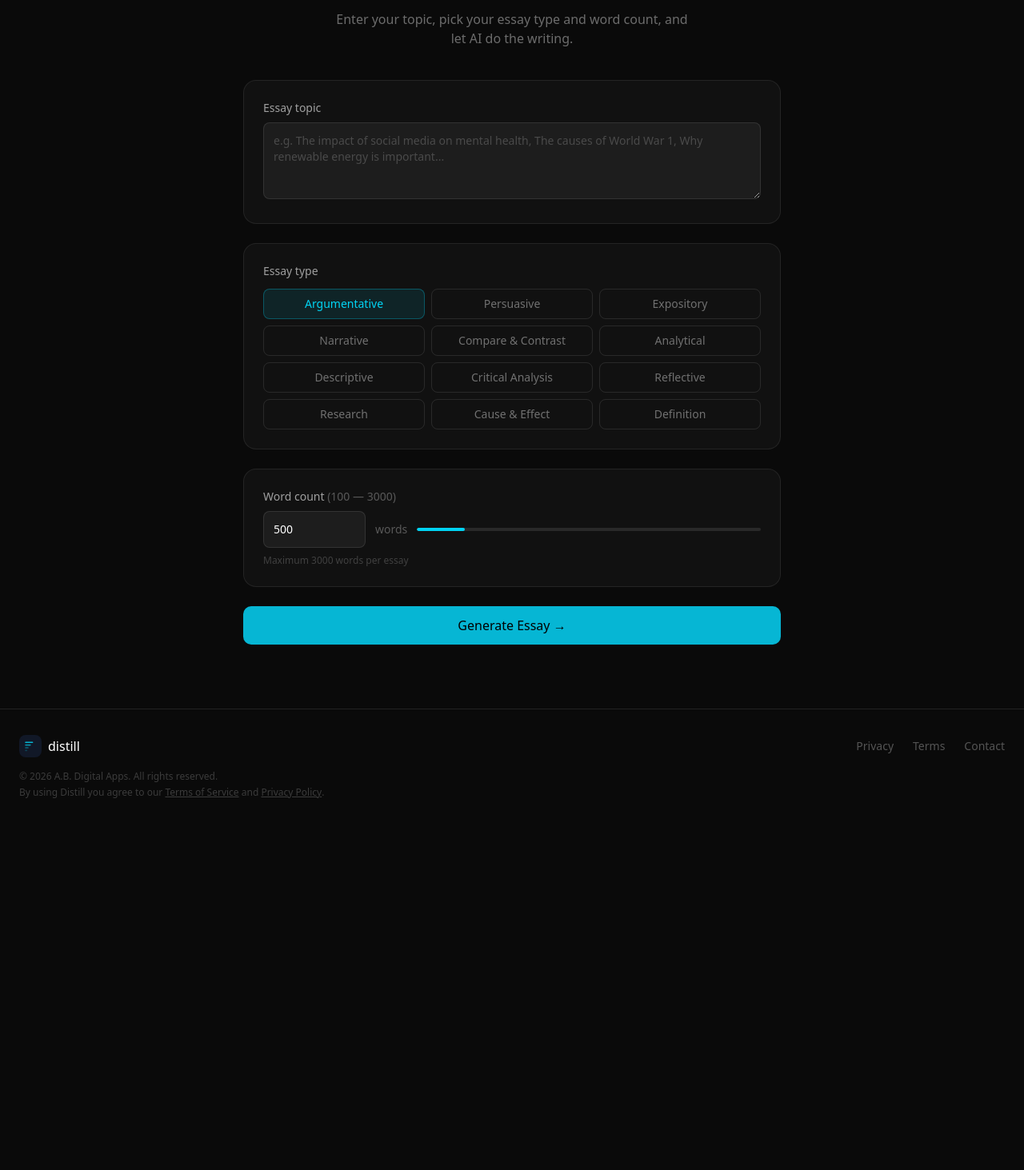
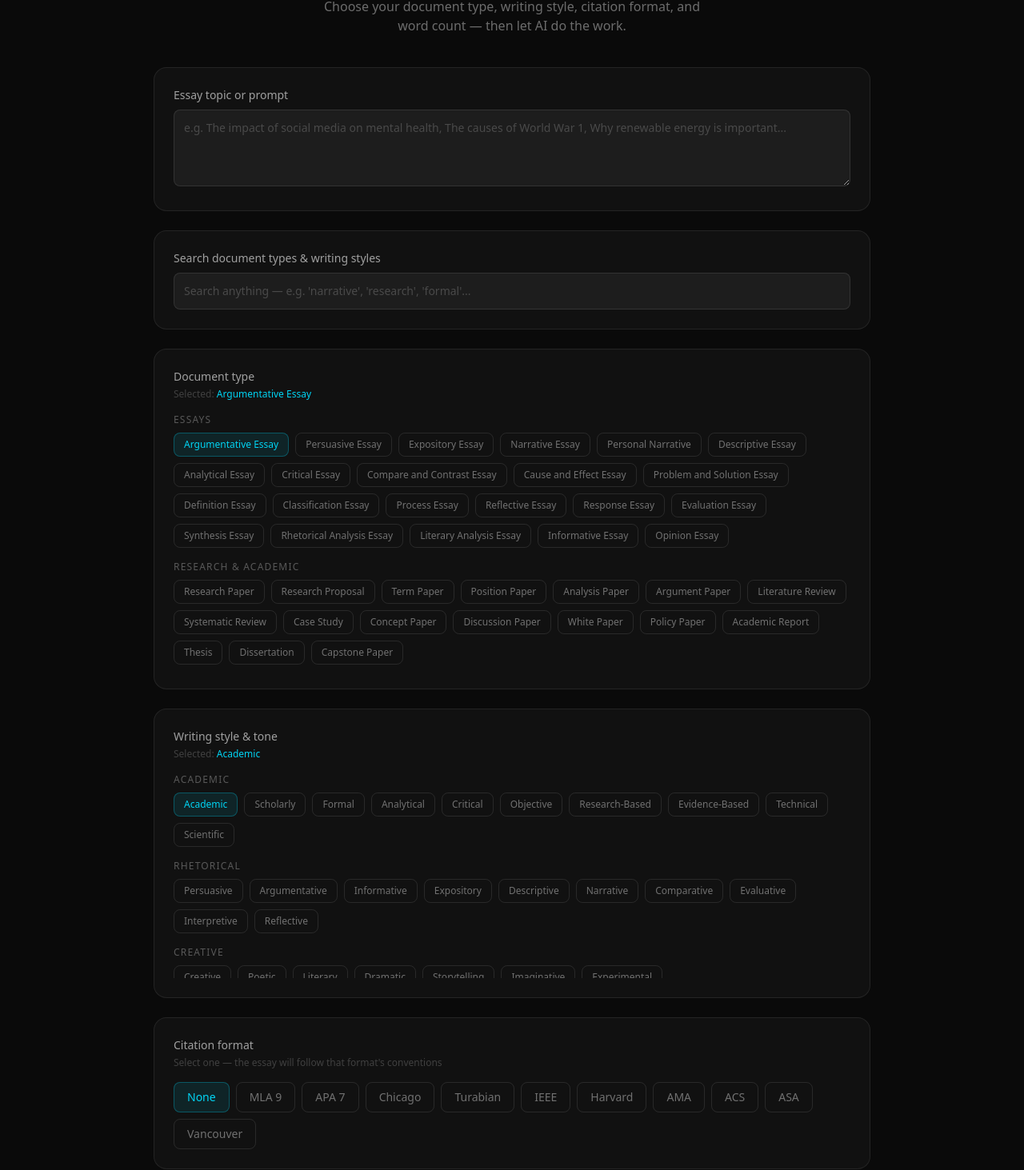
Before and after one commit to azxtyn/Distill, a Next.js app: page /essay in a window 1280 px wide. Shown: the part 209-1672 px from the top of the page at 80% size. Before the commit the page ends 1240 px from the top, so only its background shows below. Built offline with nearby package versions, Linux system fonts and the light colour scheme; no server answers.

Commit message:
ultimate essay writer with search, categories, styles, citations

```diff
--- a/app/api/essay/route.js
+++ b/app/api/essay/route.js
@@ -46,8 +46,8 @@ export async function POST(req) {
       )
     }
 
-    const { topic, type, wordCount } = await req.json()
-    const essay = await generateEssay(topic, type, wordCount)
+    const { topic, docType, style, citation, wordCount } = await req.json()
+    const essay = await generateEssay(topic, docType, style, citation, wordCount)
 
     if (existing) {
       await supabase
@@ -69,40 +69,33 @@ export async function POST(req) {
   }
 }
 
-async function generateEssay(topic, type, customWordCount) {
+async function generateEssay(topic, docType, style, citation, customWordCount) {
   const wordCount = customWordCount || 500
 
-  const essayTypeInstructions = {
-    argumentative: 'Write an argumentative essay that takes a clear position and supports it with evidence and reasoning.',
-    persuasive: 'Write a persuasive essay that convinces the reader to agree with a specific viewpoint using emotional appeals and strong arguments.',
-    expository: 'Write an expository essay that explains and informs the reader about the topic in a clear and objective way.',
-    narrative: 'Write a narrative essay that tells a story related to the topic with a clear beginning, middle, and end.',
-    compare: 'Write a compare and contrast essay that analyzes the similarities and differences related to the topic.',
-    analytical: 'Write an analytical essay that breaks down the topic into its components and examines each one carefully.',
-    descriptive: 'Write a descriptive essay that paints a vivid picture of the topic using sensory details and imagery.',
-    critical: 'Write a critical analysis essay that evaluates the topic by examining its strengths, weaknesses, and implications.',
-    reflective: 'Write a reflective essay that thoughtfully explores personal insights and lessons related to the topic.',
-    research: 'Write a research essay that presents evidence-based arguments supported by facts and credible sources.',
-    cause_effect: 'Write a cause and effect essay that examines the reasons something happened and its resulting consequences.',
-    definition: 'Write a definition essay that thoroughly explains and explores the meaning and significance of the topic.',
-  }
+  const citationNote = citation && citation !== 'None'
+    ? `\n- Follow ${citation} citation format conventions throughout`
+    : ''
 
-  const prompt = `${essayTypeInstructions[type] || essayTypeInstructions.argumentative}
+  const prompt = `Write a ${docType} about the following topic using a ${style} writing style.
 
 Topic: ${topic}
 
 Requirements:
 - Approximately ${wordCount} words
-- Include an introduction, body paragraphs, and conclusion
-- Use clear, academic language appropriate for high school or college level
+- Document type: ${docType}
+- Writing style: ${style}${citationNote}
+- Include appropriate structure for a ${docType} (introduction, body, conclusion or equivalent)
+- Use clear language appropriate for high school or college level
 - Make it well-structured and engaging
 
-Write the essay now:`
+${citation && citation !== 'None' ? `Citation format note: Follow ${citation} formatting conventions. Include properly formatted in-text citations and a works cited/references section at the end using placeholder sources that demonstrate correct ${citation} format.` : ''}
+
+Write the ${docType} now:`
 
   const response = await client.messages.create({
     model: 'claude-sonnet-4-6',
     max_tokens: 4000,
-    system: 'You are an expert essay writer. Write well-structured, engaging essays appropriate for academic use. Write the essay directly without any preamble or meta-commentary.',
+    system: `You are an expert academic writer specializing in all types of documents and writing styles. Write the requested document directly without any preamble or meta-commentary. Follow the specified writing style and citation format precisely.`,
     messages: [{ role: 'user', content: prompt }]
   })
 
--- a/app/essay/page.js
+++ b/app/essay/page.js
@@ -1,17 +1,121 @@
 'use client'
-import { useState } from 'react'
+import { useState, useMemo } from 'react'
 import { useUser } from '@clerk/nextjs'
 import Footer from '@/components/Footer'
 
+const documentTypes = {
+  'Essays': [
+    'Argumentative Essay', 'Persuasive Essay', 'Expository Essay', 'Narrative Essay',
+    'Personal Narrative', 'Descriptive Essay', 'Analytical Essay', 'Critical Essay',
+    'Compare and Contrast Essay', 'Cause and Effect Essay', 'Problem and Solution Essay',
+    'Definition Essay', 'Classification Essay', 'Process Essay', 'Reflective Essay',
+    'Response Essay', 'Evaluation Essay', 'Synthesis Essay', 'Rhetorical Analysis Essay',
+    'Literary Analysis Essay', 'Informative Essay', 'Opinion Essay'
+  ],
+  'Research & Academic': [
+    'Research Paper', 'Research Proposal', 'Term Paper', 'Position Paper',
+    'Analysis Paper', 'Argument Paper', 'Literature Review', 'Systematic Review',
+    'Case Study', 'Concept Paper', 'Discussion Paper', 'White Paper',
+    'Policy Paper', 'Academic Report', 'Thesis', 'Dissertation', 'Capstone Paper'
+  ],
+  'Science & Technical': [
+    'Lab Report', 'Scientific Report', 'Technical Report', 'Experimental Report',
+    'Field Report', 'Research Report', 'Engineering Report', 'Scientific Abstract',
+    'Lab Notebook Entry', 'Observation Report'
+  ],
+  'Reading & Literature': [
+    'Book Report', 'Book Review', 'Reading Log', 'Reading Journal', 'Reading Response',
+    'Character Analysis', 'Theme Analysis', 'Chapter Summary', 'Book Summary',
+    'Text Analysis', 'Literary Response', 'Poetry Analysis'
+  ],
+  'Personal & Reflective': [
+    'Personal Essay', 'Personal Statement', 'Autobiography', 'Memoir',
+    'Reflection Paper', 'Reflective Journal', 'Journal Entry', 'Diary Entry',
+    'Learning Reflection', 'Self-Reflection', 'College Application Essay',
+    'Scholarship Essay', 'Statement of Purpose'
+  ],
+  'Professional': [
+    'Business Report', 'Business Proposal', 'Project Proposal', 'Executive Summary',
+    'Business Plan', 'Meeting Report', 'Progress Report', 'Incident Report',
+    'Feasibility Report', 'Memorandum', 'Press Release', 'Newsletter',
+    'Article', 'Blog Post', 'News Article', 'Editorial', 'Op-Ed'
+  ],
+  'Creative Writing': [
+    'Short Story', 'Flash Fiction', 'Script', 'Screenplay', 'Play',
+    'Monologue', 'Dialogue', 'Poetry', 'Poem', 'Creative Nonfiction',
+    'Fan Fiction', 'Character Profile'
+  ],
+  'Speeches': [
+    'Speech', 'Persuasive Speech', 'Informative Speech', 'Demonstrative Speech',
+    'Debate Speech', 'Graduation Speech', 'Presentation Script', 'Debate Argument'
+  ]
+}
+
+const writingStyles = {
+  'Academic': [
+    'Academic', 'Scholarly', 'Formal', 'Analytical', 'Critical',
+    'Objective', 'Research-Based', 'Evidence-Based', 'Technical', 'Scientific'
+  ],
+  'Rhetorical': [
+    'Persuasive', 'Argumentative', 'Informative', 'Expository', 'Descriptive',
+    'Narrative', 'Comparative', 'Evaluative', 'Interpretive', 'Reflective'
+  ],
+  'Creative': [
+    'Creative', 'Poetic', 'Literary', 'Dramatic', 'Storytelling',
+    'Imaginative', 'Experimental'
+  ],
+  'Professional': [
+    'Professional', 'Business', 'Journalistic', 'Concise', 'Direct', 'Instructional'
+  ],
+  'Tone': [
+    'Formal', 'Informal', 'Conversational', 'Friendly', 'Serious',
+    'Neutral', 'Confident', 'Humorous', 'Inspirational', 'Emotional',
+    'Thoughtful', 'Respectful', 'Enthusiastic', 'Authoritative',
+    'Casual', 'Sophisticated', 'Simple', 'Straightforward'
+  ]
+}
+
+const citationFormats = [
+  'None', 'MLA 9', 'APA 7', 'Chicago', 'Turabian', 'IEEE', 'Harvard', 'AMA', 'ACS', 'ASA', 'Vancouver'
+]
+
 export default function EssayWriter() {
   const [topic, setTopic] = useState('')
-  const [type, setType] = useState('argumentative')
+  const [docType, setDocType] = useState('Argumentative Essay')
+  const [style, setStyle] = useState('Academic')
+  const [citation, setCitation] = useState('None')
   const [wordCount, setWordCount] = useState(500)
+  const [search, setSearch] = useState('')
   const [loading, setLoading] = useState(false)
   const [error, setError] = useState('')
   const [essay, setEssay] = useState('')
   const [copied, setCopied] = useState(false)
   const { isSignedIn } = useUser()
+
+  const allDocTypes = useMemo(() => Object.values(documentTypes).flat(), [])
+  const allStyles = useMemo(() => Object.values(writingStyles).flat(), [])
+
+  const filteredDocTypes = useMemo(() => {
+    if (!search) return documentTypes
+    const q = search.toLowerCase()
+    const result = {}
+    Object.entries(documentTypes).forEach(([cat, items]) => {
+      const filtered = items.filter(i => i.toLowerCase().includes(q))
+      if (filtered.length > 0) result[cat] = filtered
+    })
+    return result
+  }, [search])
+
+  const filteredStyles = useMemo(() => {
+    if (!search) return writingStyles
+    const q = search.toLowerCase()
+    const result = {}
+    Object.entries(writingStyles).forEach(([cat, items]) => {
+      const filtered = items.filter(i => i.toLowerCase().includes(q))
+      if (filtered.length > 0) result[cat] = filtered
+    })
+    return result
+  }, [search])
 
   const handleGenerate = async () => {
     if (!topic.trim()) { setError('Please enter a topic first.'); return }
@@ -24,7 +128,7 @@ export default function EssayWriter() {
       const res = await fetch('/api/essay', {
         method: 'POST',
         headers: { 'Content-Type': 'application/json' },
-        body: JSON.stringify({ topic, type, wordCount })
+        body: JSON.stringify({ topic, docType, style, citation, wordCount })
       })
       const data = await res.json()
       if (!res.ok) throw new Error(data.error || 'Something went wrong')
@@ -48,21 +152,6 @@ export default function EssayWriter() {
     setWordCount(val)
   }
 
-  const essayTypes = [
-    { id: 'argumentative', label: 'Argumentative' },
-    { id: 'persuasive', label: 'Persuasive' },
-    { id: 'expository', label: 'Expository' },
-    { id: 'narrative', label: 'Narrative' },
-    { id: 'compare', label: 'Compare & Contrast' },
-    { id: 'analytical', label: 'Analytical' },
-    { id: 'descriptive', label: 'Descriptive' },
-    { id: 'critical', label: 'Critical Analysis' },
-    { id: 'reflective', label: 'Reflective' },
-    { id: 'research', label: 'Research' },
-    { id: 'cause_effect', label: 'Cause & Effect' },
-    { id: 'definition', label: 'Definition' },
-  ]
-
   return (
     <div className="min-h-screen flex flex-col">
       <nav className="flex items-center justify-between px-6 py-4 border-b border-white/10 sticky top-0 z-50 backdrop-blur-md bg-black/60">
@@ -83,16 +172,18 @@ export default function EssayWriter() {
         </div>
       </nav>
 
-      <main className="flex-1 px-6 py-20">
+      <main className="flex-1 px-6 py-16">
         <div className="text-center mb-10">
           <p className="text-xs font-medium tracking-widest text-cyan-400 uppercase mb-2">AI Essay Writer</p>
-          <h1 className="text-4xl font-medium text-white mb-4">Write any essay in seconds</h1>
-          <p className="text-white/40 max-w-md mx-auto">Enter your topic, pick your essay type and word count, and let AI do the writing.</p>
+          <h1 className="text-4xl font-medium text-white mb-4">The ultimate essay writer</h1>
+          <p className="text-white/40 max-w-lg mx-auto">Choose your document type, writing style, citation format, and word count — then let AI do the work.</p>
         </div>
 
-        <div className="max-w-2xl mx-auto space-y-6">
+        <div className="max-w-4xl mx-auto space-y-6">
+
+          {/* Topic */}
           <div className="card p-6">
-            <label className="block text-sm text-white/60 mb-2">Essay topic</label>
+            <label className="block text-sm text-white/60 mb-2">Essay topic or prompt</label>
             <textarea
               value={topic}
               onChange={e => setTopic(e.target.value)}
@@ -101,20 +192,87 @@ export default function EssayWriter() {
             />
           </div>
 
+          {/* Search */}
           <div className="card p-6">
-            <label className="block text-sm text-white/60 mb-3">Essay type</label>
-            <div className="grid grid-cols-2 md:grid-cols-3 gap-2">
-              {essayTypes.map(t => (
-                <button key={t.id} onClick={() => setType(t.id)}
-                  className={`px-3 py-2 rounded-lg text-sm border transition-all ${type === t.id
+            <label className="block text-sm text-white/60 mb-2">Search document types & writing styles</label>
+            <input
+              type="text"
+              value={search}
+              onChange={e => setSearch(e.target.value)}
+              placeholder="Search anything — e.g. 'narrative', 'research', 'formal'..."
+              className="w-full bg-white/5 border border-white/10 rounded-lg p-3 text-sm text-white placeholder-white/20 focus:outline-none focus:border-cyan-400/50 transition-colors"
+            />
+          </div>
+
+          {/* Document Type */}
+          <div className="card p-6">
+            <label className="block text-sm text-white/60 mb-1">Document type</label>
+            <p className="text-xs text-white/20 mb-4">Selected: <span className="text-cyan-400">{docType}</span></p>
+            <div className="space-y-4 max-h-80 overflow-y-auto pr-1">
+              {Object.entries(filteredDocTypes).map(([category, items]) => (
+                <div key={category}>
+                  <p className="text-xs font-medium text-white/30 uppercase tracking-widest mb-2">{category}</p>
+                  <div className="flex flex-wrap gap-2">
+                    {items.map(item => (
+                      <button key={item} onClick={() => setDocType(item)}
+                        className={`px-3 py-1.5 rounded-lg text-xs border transition-all ${docType === item
+                          ? 'bg-cyan-400/10 border-cyan-400/30 text-cyan-400'
+                          : 'border-white/10 text-white/40 hover:text-white hover:border-white/20'}`}>
+                        {item}
+                      </button>
+                    ))}
+                  </div>
+                </div>
+              ))}
+              {Object.keys(filteredDocTypes).length === 0 && (
+                <p className="text-white/20 text-sm">No document types found for "{search}"</p>
+              )}
+            </div>
+          </div>
+
+          {/* Writing Style */}
+          <div className="card p-6">
+            <label className="block text-sm text-white/60 mb-1">Writing style & tone</label>
+            <p className="text-xs text-white/20 mb-4">Selected: <span className="text-cyan-400">{style}</span></p>
+            <div className="space-y-4 max-h-64 overflow-y-auto pr-1">
+              {Object.entries(filteredStyles).map(([category, items]) => (
+                <div key={category}>
+                  <p className="text-xs font-medium text-white/30 uppercase tracking-widest mb-2">{category}</p>
+                  <div className="flex flex-wrap gap-2">
+                    {items.map(item => (
+                      <button key={item} onClick={() => setStyle(item)}
+                        className={`px-3 py-1.5 rounded-lg text-xs border transition-all ${style === item
+                          ? 'bg-cyan-400/10 border-cyan-400/30 text-cyan-400'
+                          : 'border-white/10 text-white/40 hover:text-white hover:border-white/20'}`}>
+                        {item}
+                      </button>
+                    ))}
+                  </div>
+                </div>
+              ))}
+              {Object.keys(filteredStyles).length === 0 && (
+                <p className="text-white/20 text-sm">No styles found for "{search}"</p>
+              )}
+            </div>
+          </div>
+
+          {/* Citation Format */}
+          <div className="card p-6">
+            <label className="block text-sm text-white/60 mb-1">Citation format</label>
+            <p className="text-xs text-white/20 mb-4">Select one — the essay will follow that format's conventions</p>
+            <div className="flex flex-wrap gap-2">
+              {citationFormats.map(fmt => (
+                <button key={fmt} onClick={() => setCitation(fmt)}
+                  className={`px-4 py-2 rounded-lg text-sm border transition-all ${citation === fmt
                     ? 'bg-cyan-400/10 border-cyan-400/30 text-cyan-400'
                     : 'border-white/10 text-white/40 hover:text-white hover:border-white/20'}`}>
-                  {t.label}
+                  {fmt}
                 </button>
               ))}
             </div>
           </div>
 
+          {/* Word Count */}
           <div className="card p-6">
             <label className="block text-sm text-white/60 mb-2">Word count <span className="text-white/30">(100 — 3000)</span></label>
             <div className="flex items-center gap-3">
@@ -135,6 +293,13 @@ export default function EssayWriter() {
               </div>
             </div>
             <p className="text-xs text-white/20 mt-2">Maximum 3000 words per essay</p>
+          </div>
+
+          {/* Formatting note */}
+          <div className="border border-white/10 rounded-xl p-4 bg-white/5">
+            <p className="text-xs text-white/40 leading-relaxed">
+              <span className="text-cyan-400 font-medium">📄 Formatting note:</span> Options like double-spacing, Times New Roman, and page numbers are only available through Google Docs or Microsoft Word. To apply them: open Google Docs → Format → Line & paragraph spacing → Double. For font: select all text → choose Times New Roman, size 12.
+            </p>
           </div>
 
           {error && <p className="text-sm text-red-400 bg-red-400/10 border border-red-400/20 rounded-lg p-3">{error}</p>}
```
